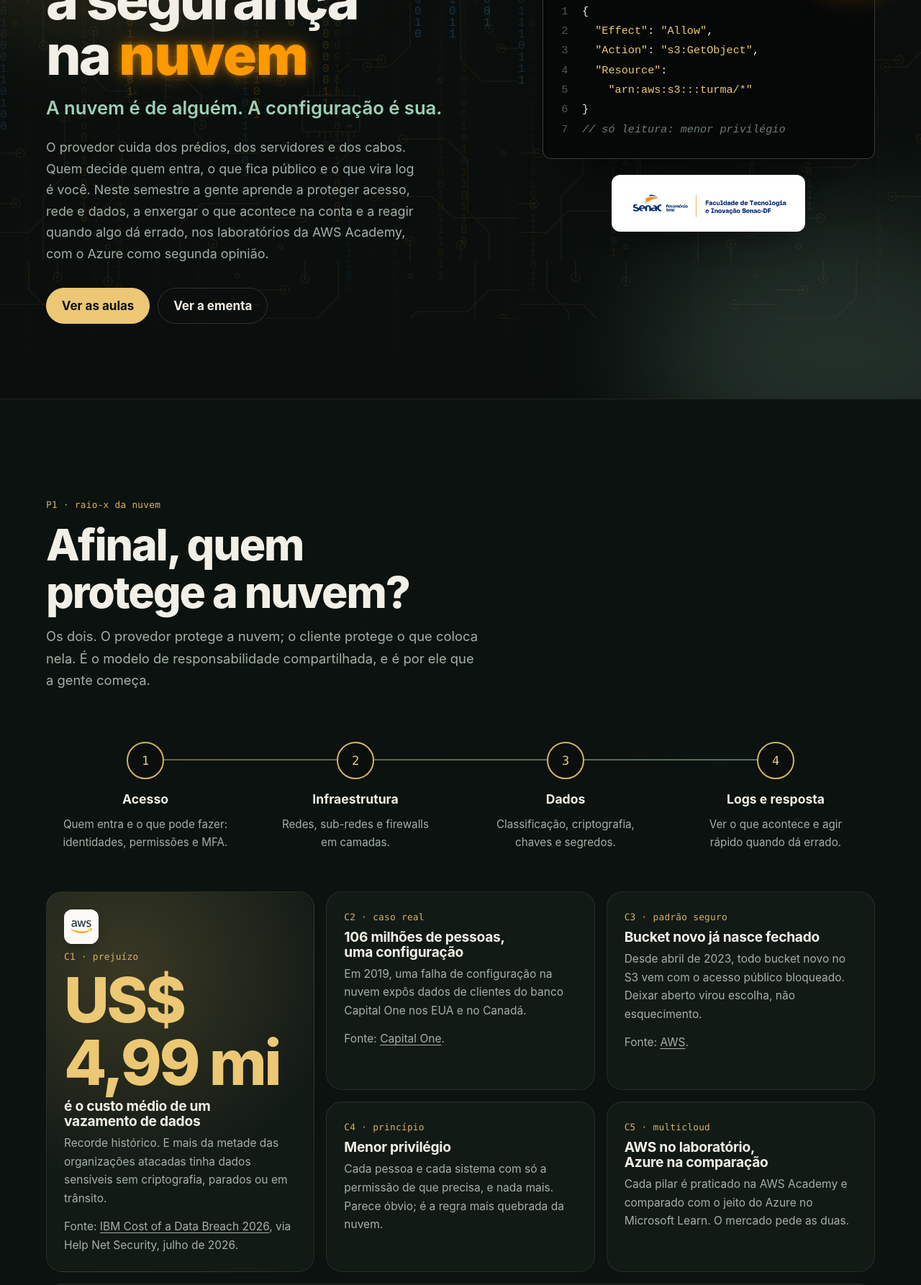
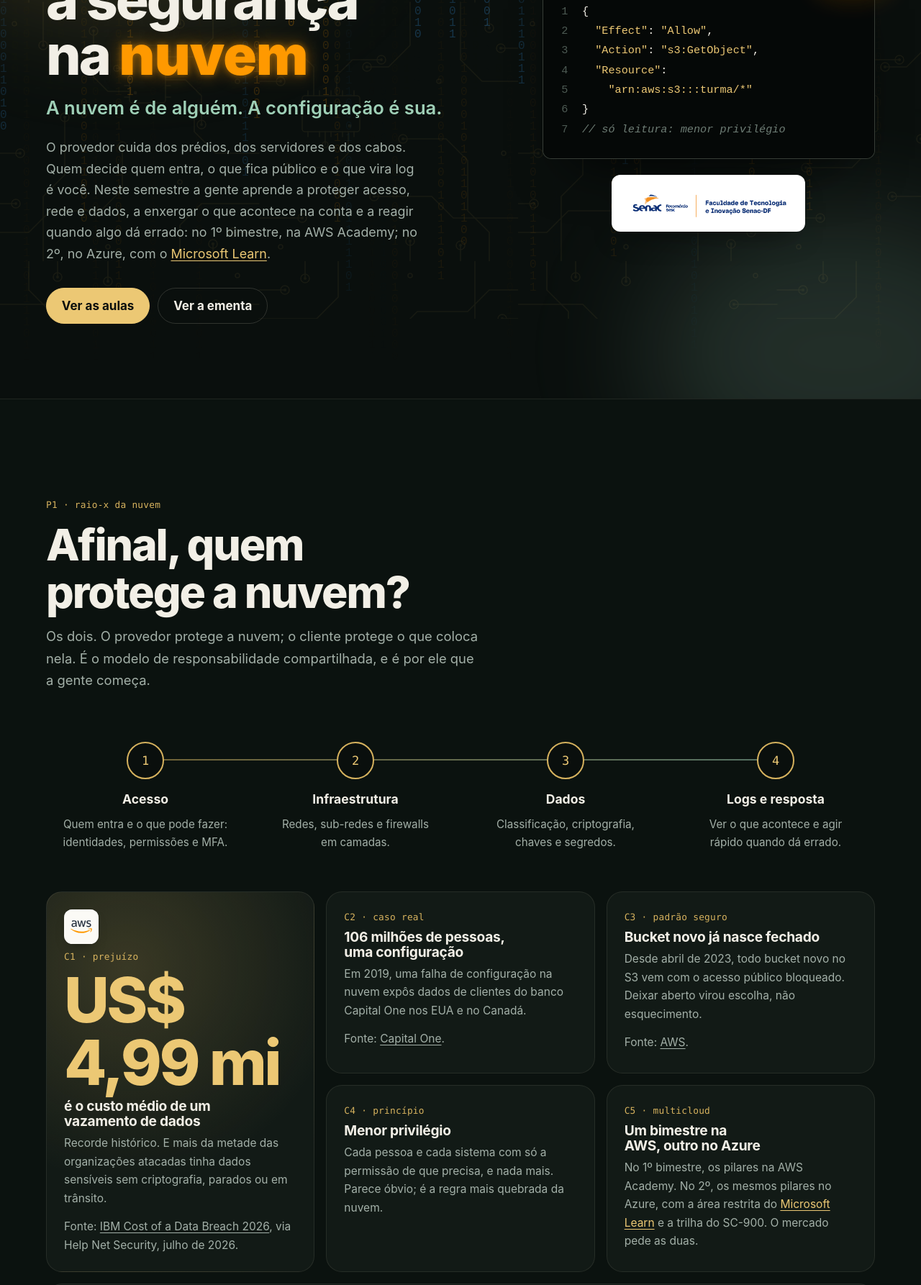
Before and after one commit to MARISTELAOLIVEIRA/seguranca-nuvem, a plain HTML site: page index.html in a window 1280 px wide. Shown: the part 357-2143 px from the top of the page at 72% size. Drawn offline with Linux system fonts and the light colour scheme; a web font is replaced by a local one.

Commit message:
Link do Microsoft Learn em destaque na aula 11; página inicial: 1º bimestre na AWS, 2º no Azure

```diff
--- a/index.html
+++ b/index.html
@@ -75,8 +75,8 @@
           <p class="chamada" data-revela style="--i:3">
             O provedor cuida dos prédios, dos servidores e dos cabos. Quem decide quem entra, o que fica público e
             o que vira log é você. Neste semestre a gente aprende a proteger acesso, rede e dados, a enxergar o que
-            acontece na conta e a reagir quando algo dá errado, nos laboratórios da AWS Academy, com o Azure como
-            segunda opinião.
+            acontece na conta e a reagir quando algo dá errado: no 1º bimestre, na AWS Academy; no 2º, no Azure,
+            com o <a href="https://learn.microsoft.com/pt-br/">Microsoft Learn</a>.
           </p>
 
           <div class="acoes" data-revela style="--i:4">
@@ -147,8 +147,8 @@
           </div>
           <div class="cartao luz" data-revela style="--i:2">
             <span class="olho">C5 · multicloud</span>
-            <h3>AWS no laboratório, Azure na comparação</h3>
-            <p>Cada pilar é praticado na AWS Academy e comparado com o jeito do Azure no Microsoft Learn. O mercado pede as duas.</p>
+            <h3>Um bimestre na AWS, outro no Azure</h3>
+            <p>No 1º bimestre, os pilares na AWS Academy. No 2º, os mesmos pilares no Azure, com a área restrita do <a href="https://learn.microsoft.com/pt-br/">Microsoft Learn</a> e a trilha do SC-900. O mercado pede as duas.</p>
           </div>
           <div class="cartao inteiro luz" data-revela style="--i:3">
             <span class="olho">C6 · regra de ouro</span>
@@ -316,7 +316,7 @@
         <div class="cab" data-revela>
           <span class="olho">A1–A18 · aulas</span>
           <h2>Dezoito encontros, uma trilha</h2>
-          <p>Cada aula tem a sua página, com conceitos, estudo de caso e o laboratório na AWS Academy.</p>
+          <p>Cada aula tem a sua página, com conceitos, estudo de caso e o laboratório: na AWS Academy até a aula 10, no Azure a partir da aula 11.</p>
         </div>
         <ol class="log lista-aulas" data-revela>
           <li class="commit">
@@ -425,7 +425,7 @@
               <p class="prompt" aria-hidden="true"><b>stela@placa</b> <span>~/nuvem</span> $ ls ferramentas/</p>
               <div class="ferramentas">
                 <span class="etiqueta"><span class="tec" title="AWS"><img src="assets/img/tec/aws.svg" alt="" width="32" height="32"></span>AWS Academy</span>
-                <span class="etiqueta"><span class="tec" title="Azure"><img src="assets/img/tec/azure.svg" alt="" width="32" height="32"></span>Microsoft Learn</span>
+                <a class="etiqueta" href="https://learn.microsoft.com/pt-br/"><span class="tec" title="Azure"><img src="assets/img/tec/azure.svg" alt="" width="32" height="32"></span>Microsoft Learn</a>
                 <span class="etiqueta"><span class="tec" title="GitHub"><img src="assets/img/tec/github.svg" alt="" width="32" height="32"></span>GitHub</span>
                 <span class="etiqueta"><span class="tec" title="Linux"><img src="assets/img/tec/linux.svg" alt="" width="32" height="32"></span>Terminal</span>
                 <span class="etiqueta">Teams, Loop e Whiteboard</span>
@@ -513,7 +513,7 @@
           <a class="repo luz" href="https://learn.microsoft.com/pt-br/credentials/certifications/security-compliance-and-identity-fundamentals/" data-revela style="--i:1">
             <span class="repo-nome"><svg viewBox="0 0 16 16" aria-hidden="true"><use href="#ic-repo"/></svg>Microsoft Learn</span>
             <h4>SC-900 e AZ-900</h4>
-            <p>O jeito do Azure em cada pilar, e o caminho para as certificações Microsoft Fundamentals.</p>
+            <p>A trilha do 2º bimestre, no Azure: segurança, identidade e conformidade, de graça e em português.</p>
             <span class="repo-pe"><span class="ling"><span class="tec" style="--t:1.45rem"><img src="assets/img/tec/azure.svg" alt="" width="20" height="20"></span>Azure</span><span class="etiqueta">multicloud</span></span>
           </a>
         </div>
```
Also changed, not shown: aulas/aula-11.html (+2 -1 lines).
